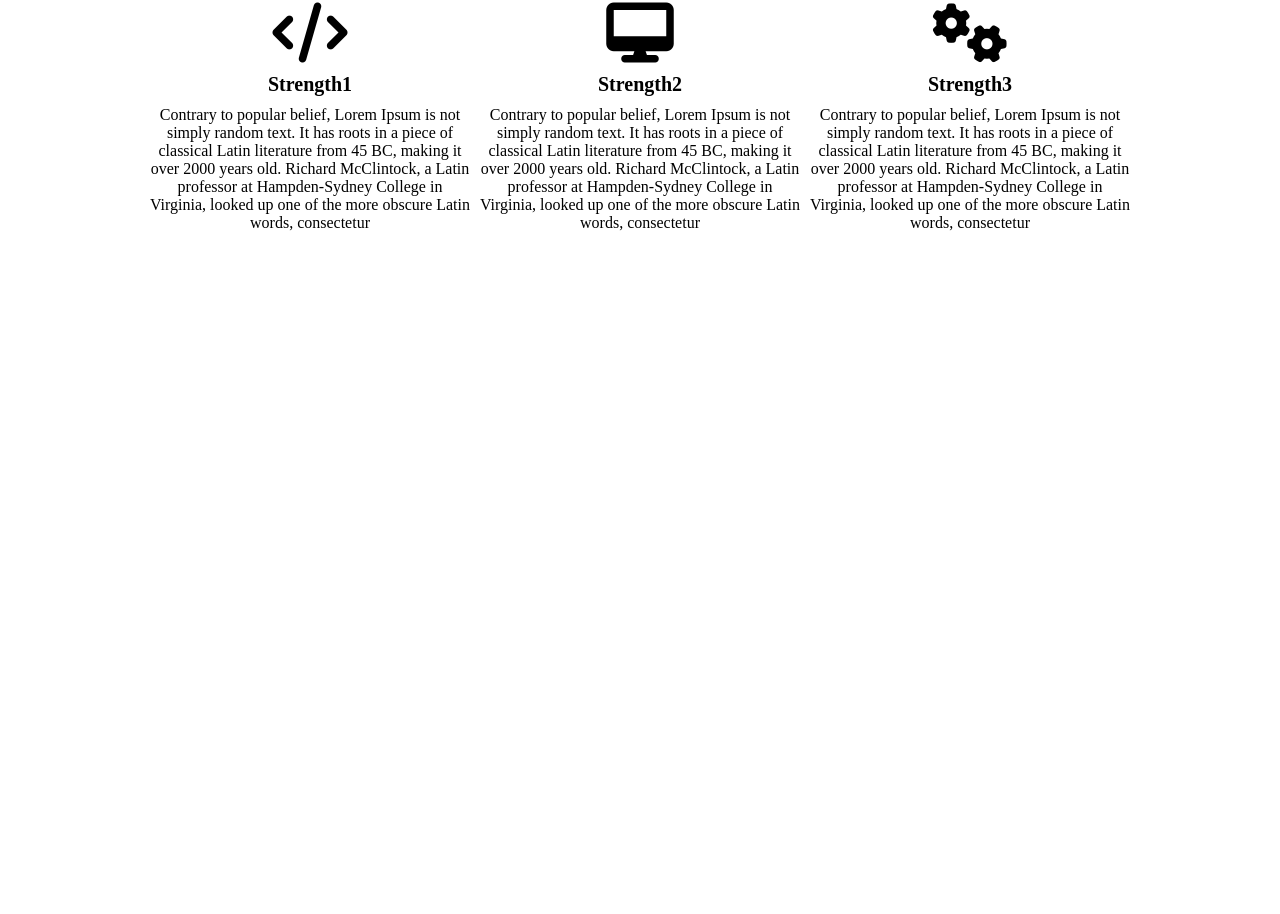
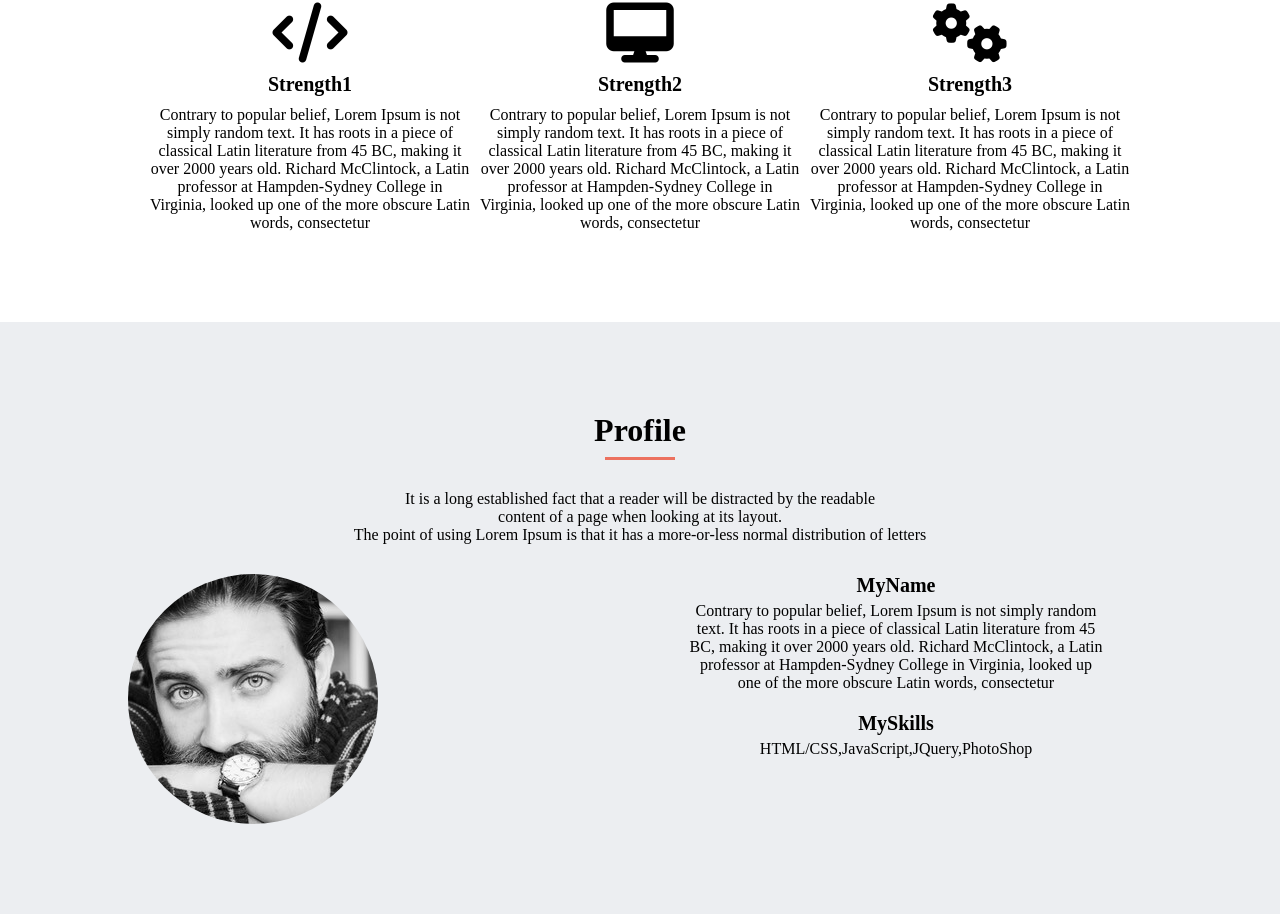
Before and after one commit to hkreds/mysite, a plain HTML site: page index.html in a window 1280 px wide. Shown: the part 1821-2735 px from the top of the page. Before the commit the page ends 2143 px from the top, so only its background shows below. Drawn offline with Linux system fonts and the light colour scheme.

Commit message:
[Add]Profile [Fix]css

```diff
--- a/index.html
+++ b/index.html
@@ -35,7 +35,7 @@
       </div>
     </div>
     <div class="portfolio">
-      <div class="contents">
+      <div class="content">
         <h2>Portfolio</h2>
         <div class="bar"></div>
         <p>
@@ -61,7 +61,7 @@
         <br>content of a page when looking at its layout.
         <br>The point of using Lorem Ipsum is that it has a more-or-less normal distribution of letters
       </p>
-      <div class="contents">
+      <div class="content">
         <div class="box">
           <i class="fa-solid fa-code"></i>
           <h3>Strength1</h3>
@@ -95,5 +95,37 @@
         </div>
       </div>
     </div>
+    <div class="profile">
+      <div class="content">
+        <h2>Profile</h2>
+        <div class="bar"></div>
+        <p>
+          It is a long established fact that a reader will be distracted by the readable
+          <br>content of a page when looking at its layout.
+          <br>The point of using Lorem Ipsum is that it has a more-or-less normal distribution of letters
+        </p>
+      </div>
+      <div class="sub-content">
+        <div class="profile-icon">
+          <div class="my-icon"></div>
+        </div>
+        <div class="profile-text">
+          <div class="my-name">
+            <h3>MyName</h3>
+            <p>
+              Contrary to popular belief, Lorem Ipsum is not simply random
+              <br>text. It has roots in a piece of classical Latin literature from 45
+              <br>BC, making it over 2000 years old. Richard McClintock, a Latin
+              <br>professor at Hampden-Sydney College in Virginia, looked up
+              <br>one of the more obscure Latin words, consectetur
+            </p>
+          </div>
+          <div class="my-skills">
+            <h3>MySkills</h3>
+            <p>HTML/CSS,JavaScript,JQuery,PhotoShop</p>
+          </div>
+        </div>
+      </div>
+    </div>
   </body>
 </html>
--- a/style.css
+++ b/style.css
@@ -62,8 +62,19 @@ header{
 }
 
 
+.portfolio{
+  width: 100%;
+  background-color: #eceff1;
+  padding: 90px 0;
+}
+
+.portfolio>.content{
+  width: 920px;
+  margin: 0 auto;
+  text-align: center;
+}
+
 h2{
-  padding-top: 90px;
   font-size: 32px;
   color: #000000;
 }
@@ -81,21 +92,9 @@ p{
   color: #000000;
 }
 
-.portfolio{
-  width: 100%;
-  background-color: #eceff1;
-}
-
-.portfolio>.contents{
-  width: 920px;
-  margin: 0 auto;
-  text-align: center;
-}
-
 .images{
   display: flex;
   flex-wrap: wrap;
-  padding-bottom: 90px;
 }
 
 .images>.image:nth-child(n){
@@ -141,12 +140,12 @@ p{
 .feature{
   width: 980px;
   margin: 0 auto;
+  padding: 90px 0;
   text-align: center;
 }
 
-.feature>.contents{
+.feature>.content{
   display: flex;
-  margin-bottom: 90px;
 }
 
 .fa-solid{
@@ -159,14 +158,61 @@ h3{
   color: #000000;
 }
 
-.feature>.contents>.box{
+.feature>.content>.box{
   width: 320px;
 }
 
-.feature>.contents>.box:nth-child(2){
+.feature>.content>.box:nth-child(2){
   margin: 0 10px;
 }
 
 .box>p{
   margin: 0;
 }
+
+.profile{
+  padding: 90px 0;
+  background-color: #eceef1;
+  text-align: center;
+}
+
+.profile>.content{
+  width: 1024px;
+  margin: 0 auto;
+}
+
+.sub-content{
+  display: flex;
+  justify-content: center;
+}
+
+.profile-icon{
+  width: 512px;
+}
+
+.my-icon{
+  background-image: url(img/my-icon.jpg);
+  width: 250px;
+  height: 250px;
+  border-radius: 50%;
+}
+
+.profile-text{
+  width: 512px;
+}
+
+.my-name>h3{
+  margin: 0;
+}
+
+.my-name>p{
+  margin: 5px 0 20px 0;
+}
+
+.my-skills>h3{
+  margin: 0;
+}
+
+.my-skills>p{
+  margin: 5px 0 0 0;
+}
```
